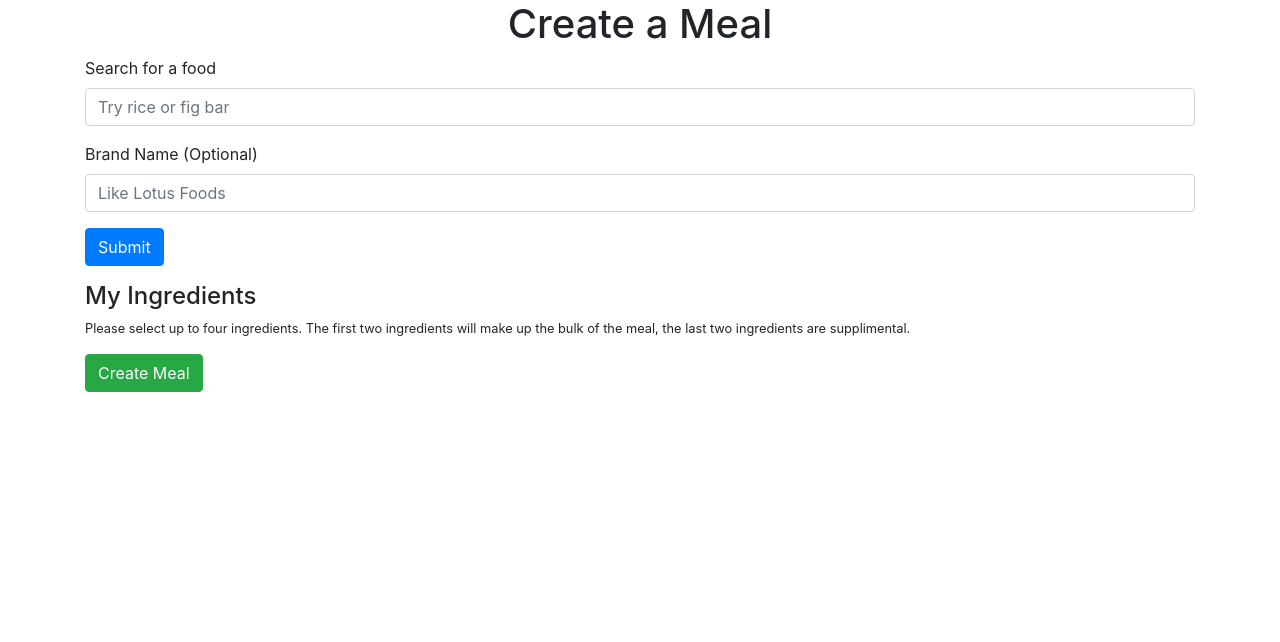
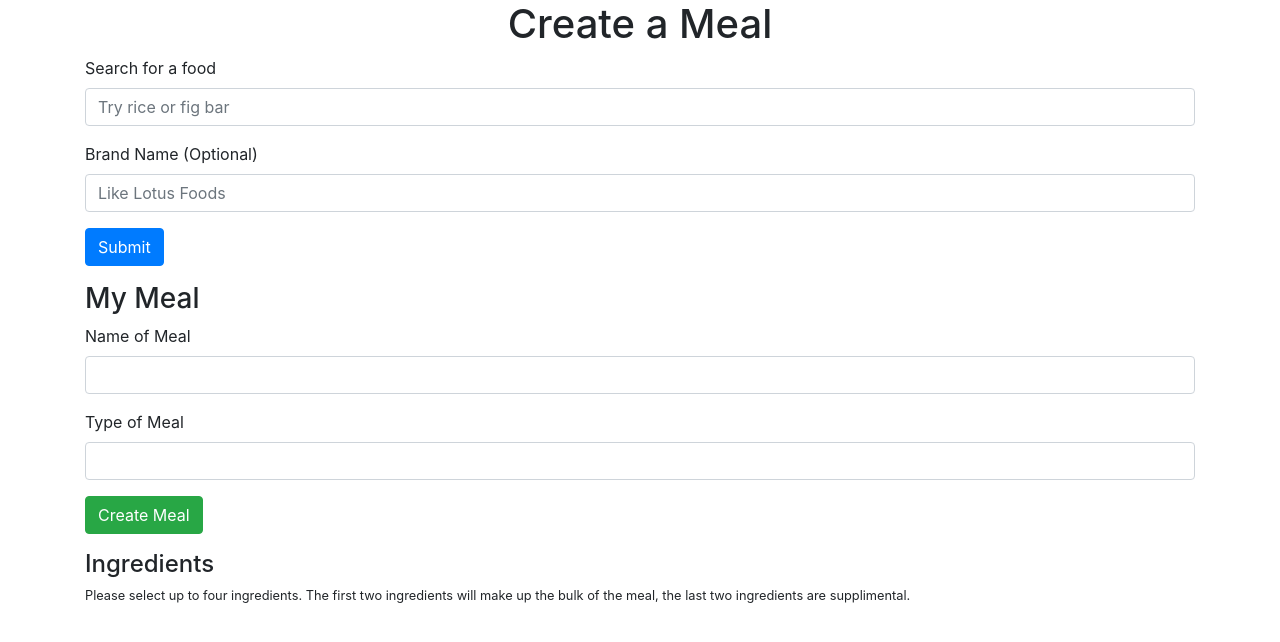
Before and after one commit to jakejg/Backcountry-Food-Planner, a Flask app: page /meal in a window 1280 px wide. Shown: the top 642 px of the page. Run offline with Flask 2, Linux system fonts and the light colour scheme; some libraries are stand-ins or nearby versions.

Commit message:
added functionality to create a meal an associate ingredients with a meal

```diff
--- a/Templates/create_meal.html
+++ b/Templates/create_meal.html
@@ -19,22 +19,15 @@
       </form>
 </div>
 <div class="container">
-    <h4>My Ingredients</h4>
+    <h3>My Meal</h3>
+    <form id="send-ids" method="POST">
+      {% include 'form.html' %}
+     <button class="btn btn-success">Create Meal</button>
+    </form>
+    <h4>Ingredients</h4>
     <small>Please select up to four ingredients. The first two ingredients will make up the bulk of the meal, the last two ingredients are supplimental.</small>
     <ul id="meal-list">
     </ul>
-    <form id="send-ids" method="POST">
-      {{ form.hidden_tag() }}
-
-      {% for field in form
-             if field.widget.input_type != 'hidden' %}
-          <div class="form-group">
-          {{ field.label }}
-          {{ field(class_="form-control") }}
-      </div>
-      {% endfor %}
-        <button class="btn btn-success">Create Meal</button>
-    </form>
 </div>
 <div class="container">
     <ul id="search-list"></ul>
--- a/app.py
+++ b/app.py
@@ -67,17 +67,21 @@ def show_meal_plan(trip_id):
 
 
 @app.route('/meal', methods=["GET", "POST"])
-def create_a_meal():
+def show_create_a_meal_page():
     form = CreateMealForm()
 
     if form.validate_on_submit():
+
+        meal = create_meal(form.title.data, form.type_.data)
+
         for key, value in form.data.items():
-            if key != 'csrf_token' and value:
-                create_ingredient(get_nutrition_info(value))
+
+            if key != 'csrf_token' and key != 'title' and key !='type_' and value:
+                ingr = create_ingredient(get_nutrition_info(value))
+                meal.ingredients.append(ingr)
+                db.session.commit()
 
     return render_template('create_meal.html', form=form)
-
-
 
 @app.route('/meal/api', methods=["POST"])
 def api():
@@ -153,3 +157,6 @@ def create_ingredient(response):
             db.session.commit()
 
     return ingredient
+
+def create_meal(title, type_):
+    return Meal(title=title, type_=type_)
--- a/forms.py
+++ b/forms.py
@@ -2,7 +2,7 @@ from flask_wtf import FlaskForm
 from wtforms import StringField, PasswordField, HiddenField
 from wtforms_components import TimeField, StringField, IntegerField, SelectField, DateTimeField
 from wtforms.fields.html5 import DateTimeLocalField
-from wtforms.validators import DataRequired, Email, Length
+from wtforms.validators import DataRequired, Email, Length, AnyOf
 
 
 
@@ -23,6 +23,8 @@ class CreateMealForm(FlaskForm):
     second_i = HiddenField()
     third_i = HiddenField()
     fourth_i = HiddenField()
+    title = StringField('Name of Meal', validators=[DataRequired()])
+    type_ = StringField('Type of Meal', validators=[DataRequired(), AnyOf(["breakfast", "lunch", "dinner"], message="You Must pick breakfast, lunch, or dinner")])
 
 
 # add dynamic fields
--- a/static/createMeal.js
+++ b/static/createMeal.js
@@ -1,15 +1,16 @@
-$('#search').on('submit', handlesubmit)
-$('#send-ids').on('submit', addFoodIds)
+$mealForm = $('#send-ids')
+$searchList = $('#search-list')
 
-$searchList = $('#search-list')
-$searchList.on('click', 'li', selectFood)
 SELECTED_FOODS = []
 
 BASE_URL = `http://${location.host}/meal/api`
 
 // clear send-ids form values
-for (let i=1; i<5; i++){
-    $( `#send-ids input:nth-child(${i})`).val('')
+for (let i=0; i<4; i++){
+
+    let input = $mealForm.children()
+
+    $(input[i]).val('')
 }
 
 async function handlesubmit(evt){
@@ -65,9 +66,16 @@ function addFoodIds(evt){
 
     //add values to form inputs
     for (let i=0; i<SELECTED_FOODS.length; i++){
-        $( `#send-ids input:nth-child(${i+1})`).val(SELECTED_FOODS[i])
+
+        let input = $mealForm.children()
+
+        $(input[i]).val(SELECTED_FOODS[i])
     }
 
-    $('#send-ids')[0].submit()
+    $mealForm[0].submit()
 
 }
+
+$mealForm.on('submit', addFoodIds)
+$('#search').on('submit', handlesubmit)
+$searchList.on('click', 'li', selectFood)
```
Also changed, not shown: models.py (+5 -5 lines).
